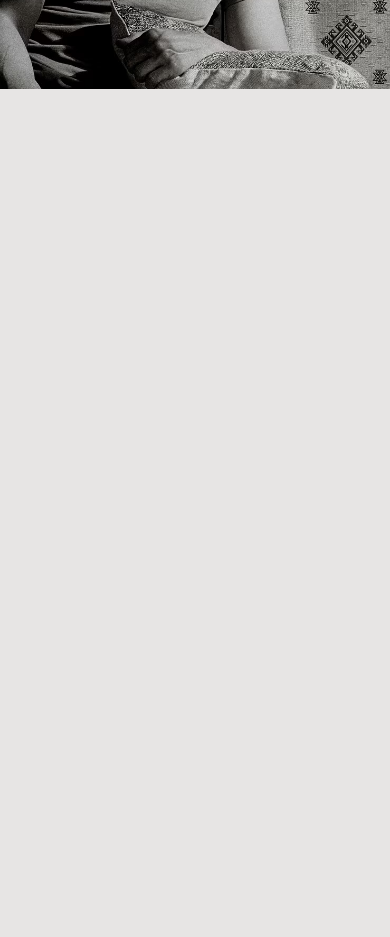
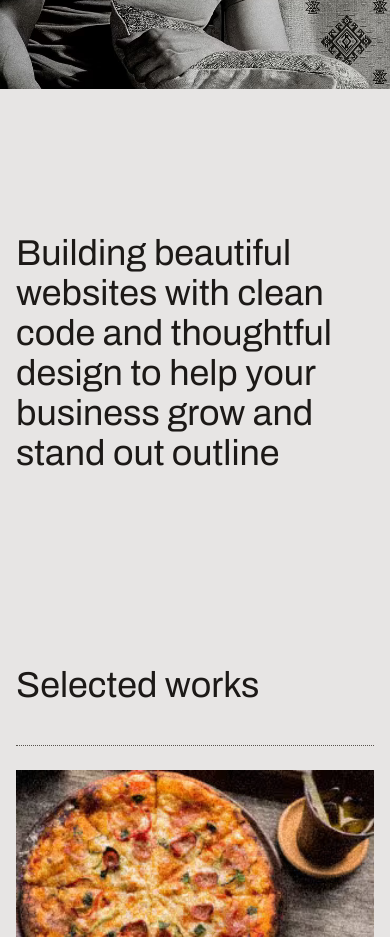
Before and after one commit to KuldeepKdy/WTF-Portfolio, a Next.js app: page / in a window 390 px wide. Shown: the part 1000-1937 px from the top of the page. Before the commit the page ends 1089 px from the top, so only its background shows below. Built offline with nearby package versions, Linux system fonts and the light colour scheme.

Commit message:
projects section on the way

```diff
--- a/app/page.tsx
+++ b/app/page.tsx
@@ -1,9 +1,13 @@
 import Hero from "@/components/sections/Hero";
+import Intro from "@/components/sections/Intro";
+import Projects from "@/components/sections/Projects";
 
 export default function Home() {
   return (
     <>
       <Hero />
+      <Intro />
+      <Projects />
     </>
   );
 }
--- /dev/null
+++ b/components/sections/Intro.tsx
@@ -0,0 +1,14 @@
+const Intro = () => {
+  return (
+    <section className="py-24 md:py-32 lg:py-40 mt-12 md:mt-16 lg:mt-20">
+      <div className="container">
+        <h2 className="text-4xl md:text-7xl lg:text-8xl lg:w-[80%]">
+          Building beautiful websites with clean code and thoughtful design to
+          help your business grow and stand out outline
+        </h2>
+      </div>
+    </section>
+  );
+};
+
+export default Intro;
--- /dev/null
+++ b/components/sections/Projects.tsx
@@ -0,0 +1,68 @@
+import image1 from "@/assets/images/project-1.jpg";
+import image2 from "@/assets/images/project-2.jpg";
+import image3 from "@/assets/images/project-3.jpg";
+import image4 from "@/assets/images/project-4.jpg";
+import image5 from "@/assets/images/project-5.jpg";
+import Image from "next/image";
+import Link from "next/link";
+
+const Projects = () => {
+  /* eslint-disable-next-line @typescript-eslint/no-unused-vars */
+  const projects = [
+    {
+      name: "Artisan Brew Co.",
+      image: image1,
+    },
+    {
+      name: "Wavelength Studios",
+      image: image2,
+    },
+    {
+      name: "Nova Fitness",
+      image: image3,
+    },
+    {
+      name: "Urban Plates",
+      image: image4,
+    },
+    {
+      name: "Bloom Botanicals",
+      image: image5,
+    },
+  ];
+  return (
+    <section className="py-24">
+      <div className="container">
+        <h2 className="text-4xl">Selected works</h2>
+        <div className="mt-10">
+          {projects.map(({ name, image }) => (
+            <Link href="#" key={name}>
+              <div className="border-t border-stone-600 border-dotted py-6">
+                <Image src={image} alt={name} className="w-full" />
+                <div className="mt-8 flex justify-between ">
+                  <h3 className="text-2xl">{name}</h3>
+                  <svg
+                    xmlns="http://www.w3.org/2000/svg"
+                    fill="none"
+                    viewBox="0 0 24 24"
+                    strokeWidth="1.5"
+                    stroke="currentColor"
+                    className="size-6"
+                  >
+                    <path
+                      strokeLinecap="round"
+                      strokeLinejoin="round"
+                      d="m4.5 19.5 15-15m0 0H8.25m11.25 0v11.25"
+                    />
+                  </svg>
+                </div>
+              </div>
+            </Link>
+          ))}
+        </div>
+      </div>
+    </section>
+  );
+};
+
+export default Projects;
```
